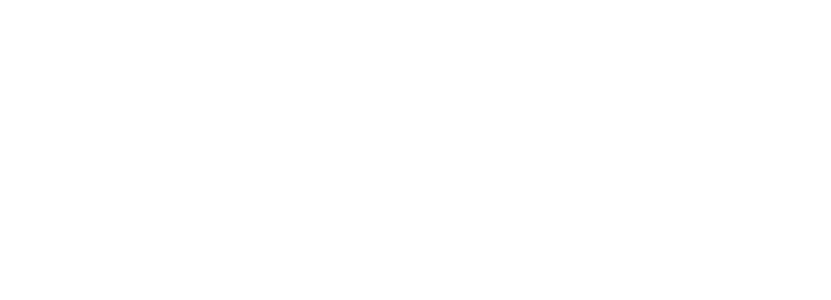
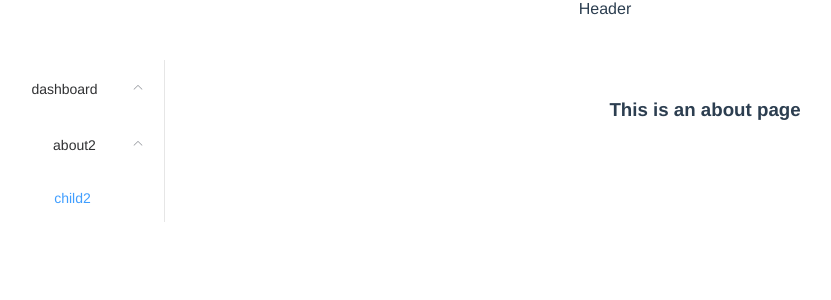
Before and after one commit to Mr-giraff/vue-person-practice, a Vue app: page /test/about/child2 in a window 1280 px wide. Shown: the top 300 px of the page, without its empty margins (35-866 px from the left). Built offline with nearby package versions, Linux system fonts and the light colour scheme.

Commit message:
feat:temp-component

```diff
--- a/src/router.js
+++ b/src/router.js
@@ -1,6 +1,7 @@
 import Vue from "vue";
 import Router from "vue-router";
 import Home from "./views/Home.vue";
+import Child from "./views/Child";
 
 import BasicLayout from "@/layout/BasicLayout";
 
@@ -25,6 +26,7 @@
       title: "dashboard",
       icon: "dashboard"
     },
+    redirect: { name: "about" },
     children: [
       {
         path: "about",
@@ -33,10 +35,23 @@
         // this generates a separate chunk (about.[hash].js) for this route
         // which is lazy-loaded when the route is visited.
         component: () => import("./views/About.vue"),
+        redirect: { name: "child2" },
         meta: {
           title: "about2",
           icon: "about2"
-        }
+        },
+        children: [
+          {
+            path: "child2",
+            name: "child2",
+            component: Child,
+            hidden: true,
+            meta: {
+              title: "child2",
+              icon: "child2"
+            }
+          }
+        ]
       }
     ]
   }
--- /dev/null
+++ b/src/views/Child.vue
@@ -0,0 +1,3 @@
+<template>
+  <div>hello</div>
+</template>
```
